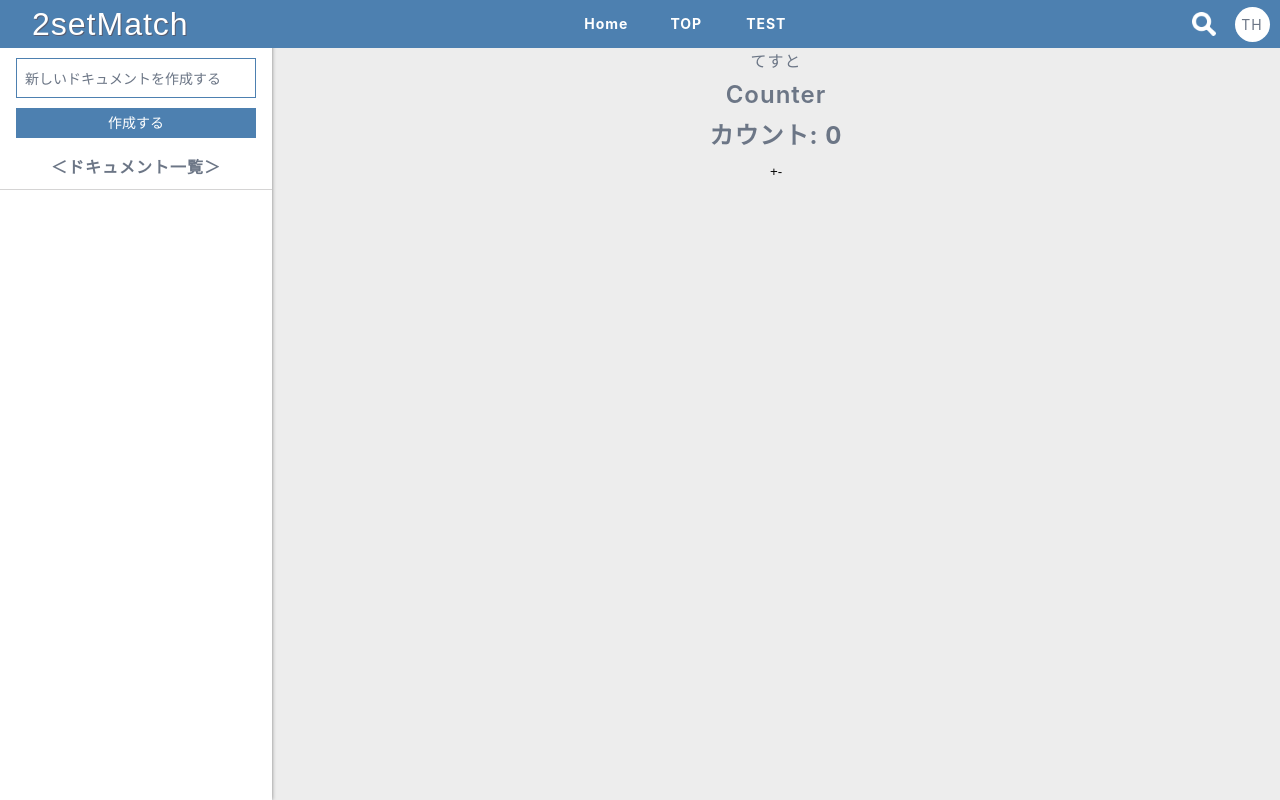
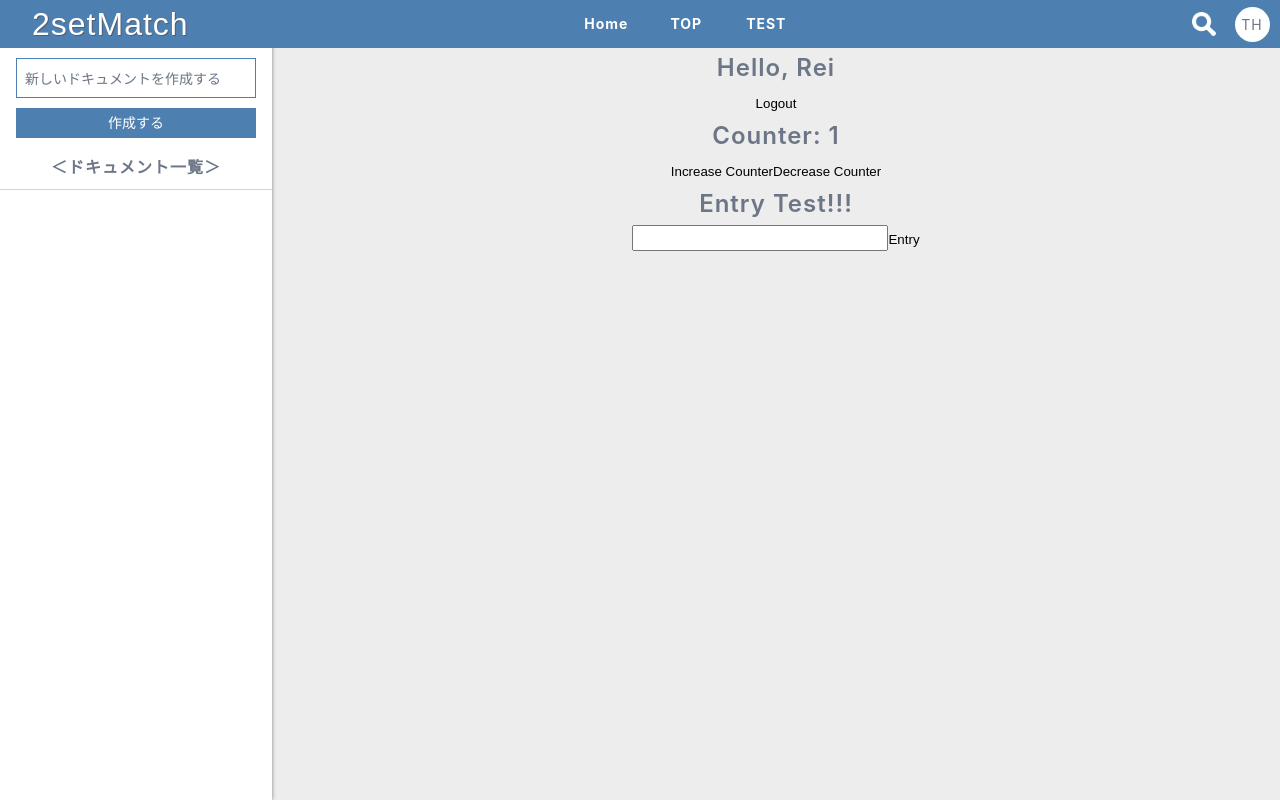
Before and after one commit to tetsu-hira/New2set, a React (Create React App) app: page /test in a window 1280 px wide. Built offline with nearby package versions, Linux system fonts and the light colour scheme; a web font is replaced by a local one.

Commit message:
reduxにデータを入れることに成功

```diff
--- a/src/App.tsx
+++ b/src/App.tsx
@@ -36,7 +36,6 @@ const App: React.FC = () => {
         },
       ]);
       sessionStorage.setItem(String(id), docu);
-      setNote(sessionStorage.getItem('0'));
       setDocu('');
       setId(id + 1);
     }
--- /dev/null
+++ b/src/actions/counterActions.ts
@@ -0,0 +1,20 @@
+interface Num {
+  type: string;
+}
+
+const increment = (): Num => {
+  return {
+    type: 'INCREMENT',
+  };
+};
+
+const decrement = (): Num => {
+  return {
+    type: 'DECREMENT',
+  };
+};
+
+export default {
+  increment,
+  decrement,
+};
--- /dev/null
+++ b/src/actions/entryAction.ts
@@ -0,0 +1,22 @@
+interface Obj {
+  type: string;
+  payload: string;
+}
+
+const addItem = (id: string): Obj => {
+  return {
+    type: 'ADD_ITEM',
+    payload: id,
+  };
+};
+const removeItem = (id: string): Obj => {
+  return {
+    type: 'REMOVE_ITEM',
+    payload: id,
+  };
+};
+
+export default {
+  addItem,
+  removeItem,
+};
--- /dev/null
+++ b/src/actions/index.ts
@@ -0,0 +1,11 @@
+import counterActions from './counterActions';
+import entryAction from './entryAction';
+import userActions from './userActions';
+
+const allActions = {
+  counterActions,
+  userActions,
+  entryAction,
+};
+
+export default allActions;
--- /dev/null
+++ b/src/actions/userActions.ts
@@ -0,0 +1,26 @@
+interface Obj {
+  type: string;
+  payload: string;
+}
+
+interface Num {
+  type: string;
+}
+
+const setUser = (userObj: string): Obj => {
+  return {
+    type: 'SET_USER',
+    payload: userObj,
+  };
+};
+
+const logOut = (): Num => {
+  return {
+    type: 'LOG_OUT',
+  };
+};
+
+export default {
+  setUser,
+  logOut,
+};
--- a/src/components/Index.tsx
+++ b/src/components/Index.tsx
@@ -8,9 +8,10 @@ interface Num {
 
 interface Par {
   num: number;
+  item: string;
 }
 
-const initialState = { num: 0 };
+const initialState = { num: 0, item: 'テスト' };
 
 const reducer = (state: any, action: Num) => {
   switch (action.type) {
@@ -18,6 +19,8 @@ const reducer = (state: any, action: Num) => {
       return { ...state, num: state.num - 1 };
     case 'increment':
       return { ...state, num: state.num + 1 };
+    case 'test':
+      return { ...state, item: state.item + state.item };
     default:
       return state;
   }
@@ -43,13 +46,17 @@ const ChildComponentUseReactRedux = () => {
   };
 
   const num = useSelector(selector);
+  const item = useSelector(selector);
+
   const dispatch = useDispatch();
   return (
     <div>
       <h3>Using useSelector, useDispatch</h3>
       Number: {num}
+      Test:{item}
       <button onClick={() => dispatch({ type: 'increment' })}>+</button>
       <button onClick={() => dispatch({ type: 'decrement' })}>-</button>
+      <button onClick={() => dispatch({ type: 'test' })}>teeeest</button>
     </div>
   );
 };
--- a/src/components/Test.tsx
+++ b/src/components/Test.tsx
@@ -1,28 +1,67 @@
 import * as React from 'react';
-import { useReducer } from 'react';
+import { useEffect, useState } from 'react';
+import { useSelector, useDispatch } from 'react-redux';
 
-const initialState = {
-  count: 0,
-};
+import allActions from '../actions';
 
-const reducer = (state: any, action: any) => {
-  if (action === 'INCREMENT') {
-    return { count: state.count + 1 };
-  } else {
-    return { count: state.count - 1 };
-  }
+type RootState = {
+  counter: number;
+  currentUser: string[];
+  entryItem: string;
 };
 
 const Test: React.FC = () => {
-  const [state, dispatch] = useReducer(reducer, initialState);
+  const [item, setitem] = useState<string>('');
+  const counter = useSelector((state: RootState) => state.counter);
+  const currentUser = useSelector((state: any) => state.currentUser);
+  const entryItem = useSelector((state: RootState) => state.entryItem);
+
+  const dispatch = useDispatch();
+
+  const user = { name: 'Rei' };
+
+  const itemName = (event: React.ChangeEvent<HTMLInputElement>) => {
+    if (item.length < 33) {
+      setitem(event.target.value);
+      console.log(item);
+    }
+  };
+
+  useEffect(() => {
+    dispatch(allActions.userActions.setUser(user.name));
+  }, []);
+
+  console.log(entryItem);
 
   return (
     <>
-      <div>てすと</div>
-      <h1>Counter</h1>
-      <h2>カウント: {state.count}</h2>
-      <button onClick={() => dispatch('INCREMENT')}>+</button>
-      <button onClick={() => dispatch('DECREMENT')}>-</button>
+      <div>
+        {currentUser.loggedIn ? (
+          <>
+            <h1>Hello, {currentUser.user}</h1>
+            <button onClick={() => dispatch(allActions.userActions.logOut())}>Logout</button>
+          </>
+        ) : (
+          <>
+            <h1>Login</h1>
+            <button onClick={() => dispatch(allActions.userActions.setUser(user.name))}>
+              Login as Rei
+            </button>
+          </>
+        )}
+        <h1>Counter: {counter}</h1>
+        <button onClick={() => dispatch(allActions.counterActions.increment())}>
+          Increase Counter
+        </button>
+        <button onClick={() => dispatch(allActions.counterActions.decrement())}>
+          Decrease Counter
+        </button>
+      </div>
+      <div>
+        <h1>Entry Test!!!</h1>
+        <input onChange={itemName}></input>
+        <button onClick={() => dispatch(allActions.entryAction.addItem(item))}>Entry</button>
+      </div>
     </>
   );
 };
--- a/src/index.tsx
+++ b/src/index.tsx
@@ -1,14 +1,21 @@
 import React from 'react';
 import ReactDOM from 'react-dom';
+import { Provider } from 'react-redux';
+import { createStore } from 'redux';
 
+import App from './App';
+import rootReducer from './reducers';
 import './index.css';
-import App from './App';
 import reportWebVitals from './reportWebVitals';
 
+const store = createStore(rootReducer);
+
 ReactDOM.render(
-  <React.StrictMode>
-    <App />
-  </React.StrictMode>,
+  <Provider store={store}>
+    <React.StrictMode>
+      <App />
+    </React.StrictMode>
+  </Provider>,
   document.getElementById('root'),
 );
 
--- /dev/null
+++ b/src/reducers/counter.ts
@@ -0,0 +1,16 @@
+interface Num {
+  type: string;
+}
+
+const counter = (state: any = 1, action: Num): any => {
+  switch (action.type) {
+    case 'INCREMENT':
+      return state + 1;
+    case 'DECREMENT':
+      return state - 1;
+    default:
+      return state;
+  }
+};
+
+export default counter;
--- /dev/null
+++ b/src/reducers/currentUser.ts
@@ -0,0 +1,25 @@
+type Act = {
+  type: string;
+  payload: string;
+};
+
+const currentUser = (state = {}, action: Act): any => {
+  switch (action.type) {
+    case 'SET_USER':
+      return {
+        ...state,
+        user: action.payload,
+        loggedIn: true,
+      };
+    case 'LOG_OUT':
+      return {
+        ...state,
+        user: {},
+        loggedIn: false,
+      };
+    default:
+      return state;
+  }
+};
+
+export default currentUser;
--- /dev/null
+++ b/src/reducers/entryTeam.ts
@@ -0,0 +1,35 @@
+type Act = {
+  type: string;
+  payload: string;
+};
+
+const initialState = {
+  selectedIds: [],
+};
+
+const addItem = (array: any, item: any) => {
+  return Array.from(new Set([...array, item]));
+}; //重複データが入らないようにするための対応
+
+const removeItem = (array: any, item: any) => {
+  return array.filter((v: any, i: any) => v !== item);
+};
+
+const entryItem = (state: any = initialState, action: Act): any => {
+  switch (action.type) {
+    case 'ADD_ITEM':
+      return {
+        ...state,
+        selectedIds: addItem(state.selectedIds, action.payload),
+      };
+    case 'REMOVE_ITEM':
+      return {
+        ...state,
+        selectedIds: removeItem(state.selectedIds, action.payload),
+      };
+    default:
+      return state;
+  }
+};
+
+export default entryItem;
--- /dev/null
+++ b/src/reducers/index.ts
@@ -0,0 +1,13 @@
+import { combineReducers } from 'redux';
+
+import counter from './counter';
+import currentUser from './currentUser';
+import entryItem from './entryTeam';
+
+const rootReducer = combineReducers({
+  currentUser,
+  counter,
+  entryItem,
+});
+
+export default rootReducer;
```
Also changed, not shown: 1 other file (tests, documents, lock files or other folders).
